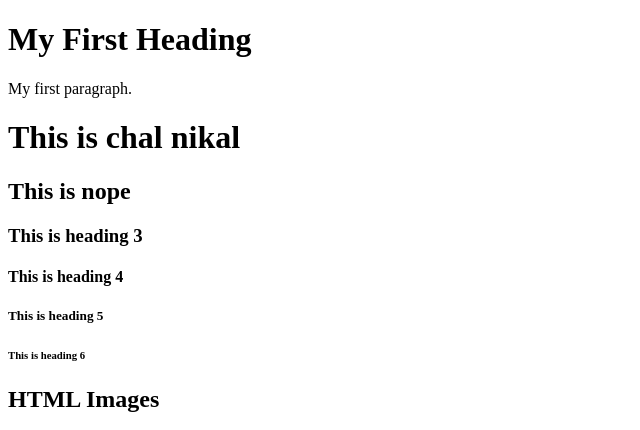
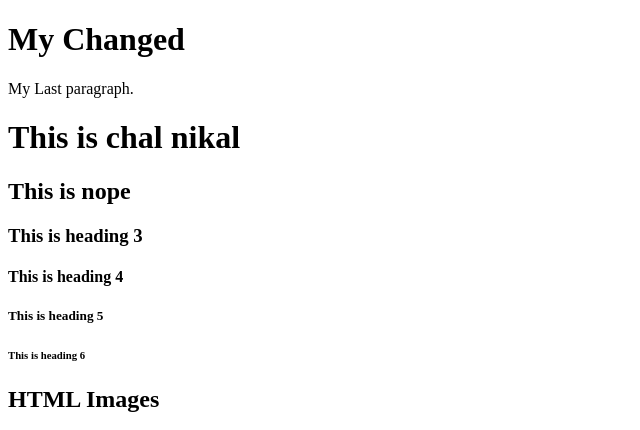
Before and after one commit to AashishLinux/Jenkins, a plain HTML site: page index.html in a window 1280 px wide. Shown: the top 430 px of the page, without its empty margins (0-640 px from the left). Drawn offline with Linux system fonts and the light colour scheme.

Commit message:
Commited host

```diff
--- a/index.html
+++ b/index.html
@@ -2,9 +2,9 @@
 <html>
 <body>
 
-<h1>My First Heading</h1>
+<h1>My Changed</h1>
 
-<p>My first paragraph.</p>
+<p>My Last paragraph.</p>
 
 </body>
 </html>
```
